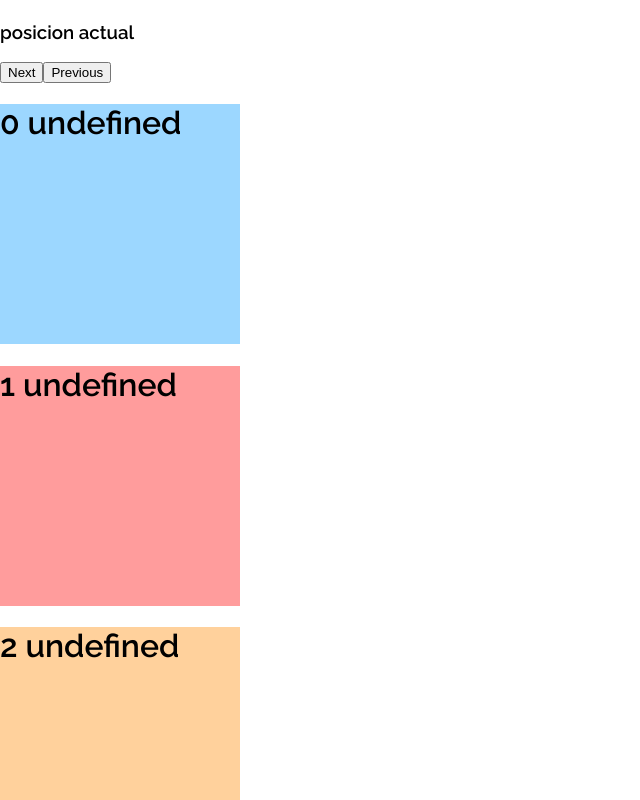
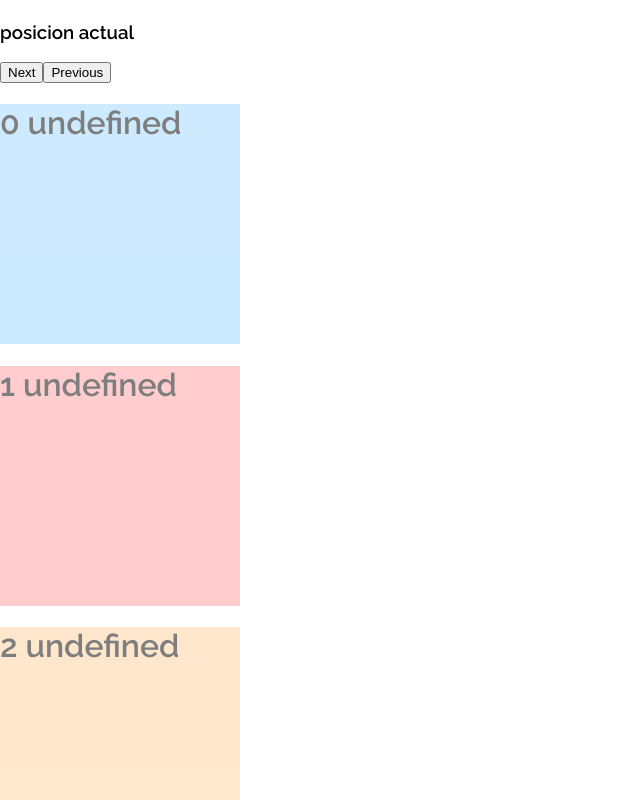
Before and after one commit to DranzerSv/Memory-Games, a React (Create React App) app: page / in a window 1280 px wide. Shown: the top 800 px of the page, without its empty margins (0-640 px from the left). Built offline with nearby package versions, Linux system fonts and the light colour scheme.

Commit message:
styles: now selected card changes opacity

```diff
--- a/src/components/Card/card.scss
+++ b/src/components/Card/card.scss
@@ -2,6 +2,10 @@
   width: 240px;
   height: 240px;
   margin-top: 20px;
+  opacity: 50%;
+}
+.selected {
+  opacity: 100%;
 }
 .color0 {
   background-color: #9cd7ff;
```
